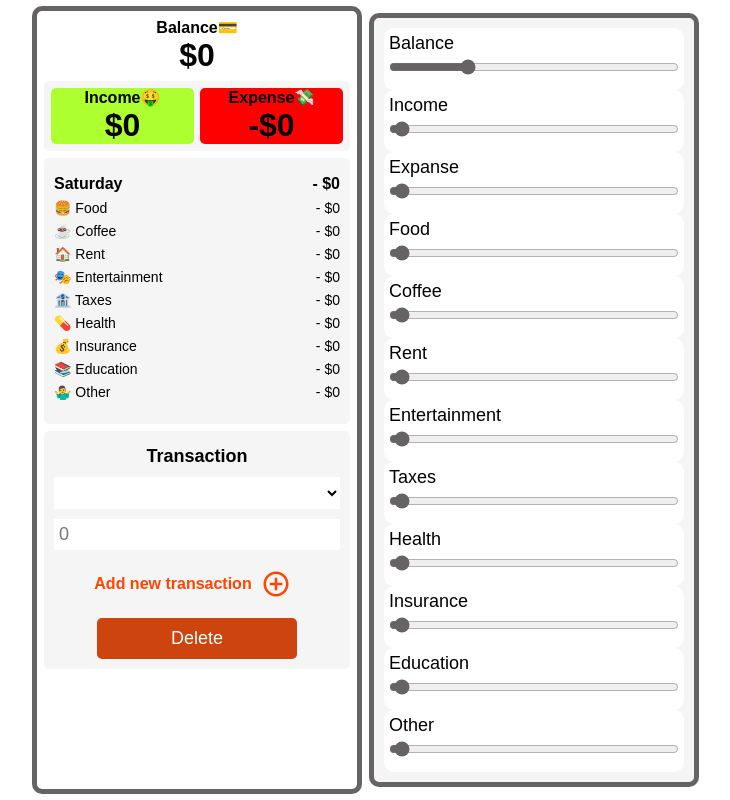
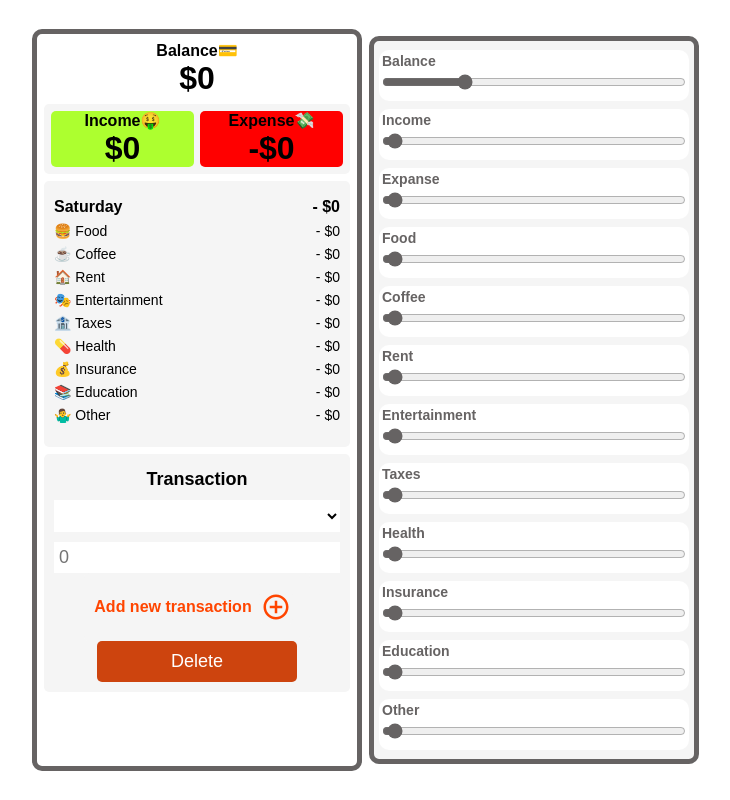
Before and after one commit to jozefkubis/budget-app, a React (Create React App) app: page / in a window 1280 px wide. Shown: the whole page, without its empty margins (271-1001 px from the left). Built offline with nearby package versions, Linux system fonts and the light colour scheme.

Commit message:
Male upravy CSS

```diff
--- a/src/index.css
+++ b/src/index.css
@@ -230,7 +230,7 @@ body {
   align-items: center;
   justify-content: space-evenly;
   background-color: #f5f5f5;
-  padding: 10px;
+  padding: 5px;
   margin: 7px;
   width: 330px;
   height: auto;
@@ -245,8 +245,12 @@ body {
   border: none;
   outline: none;
   font-size: 18px;
-  padding: 5px;
+  padding: 3px;
   border-radius: 10px;
+  font-size: 14px;
+  font-weight: bolder;
+  color: rgb(102, 99, 99);
+  margin: 4px;
 }
 
 /* MARK: Ranges-input */
```
